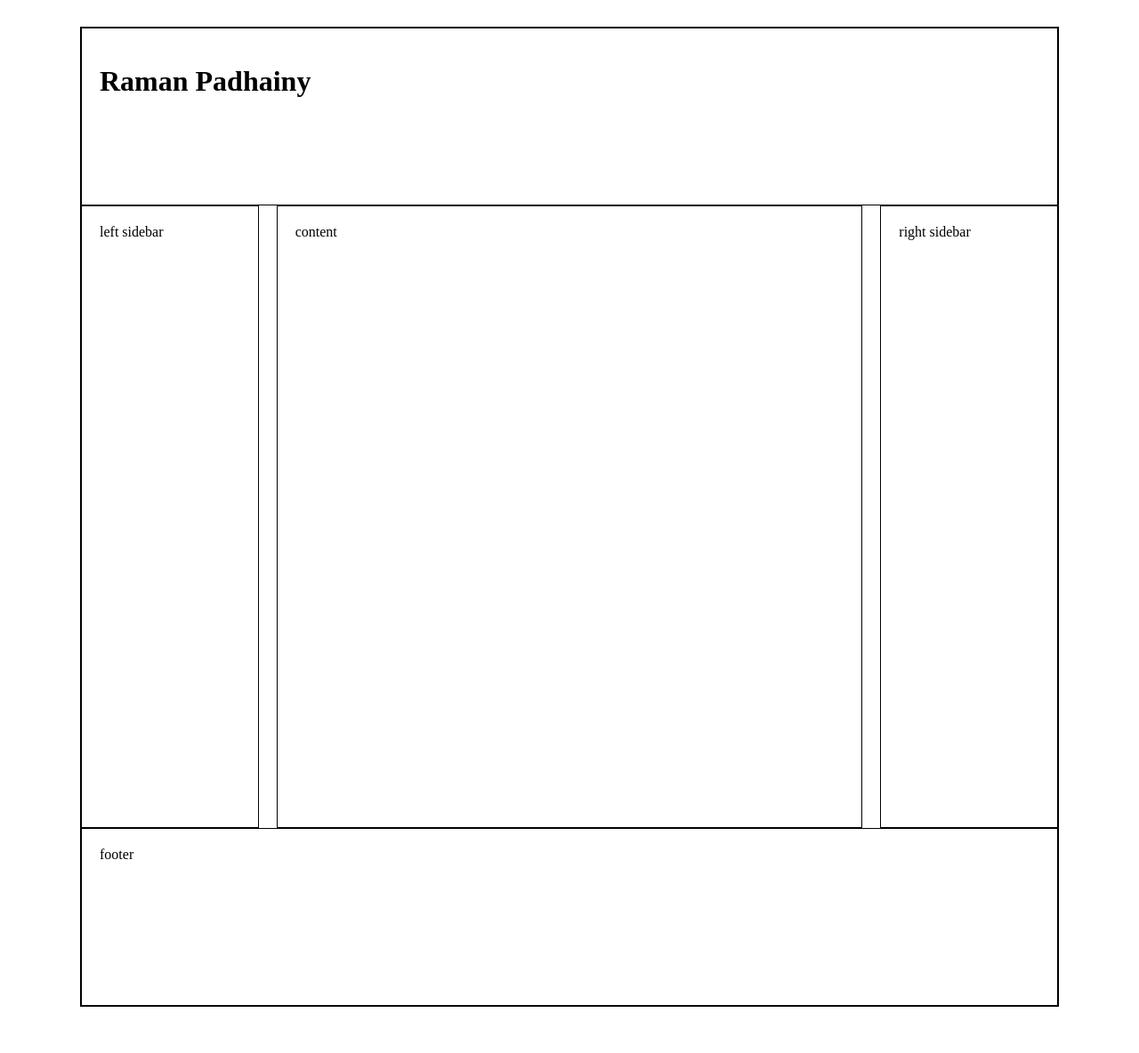
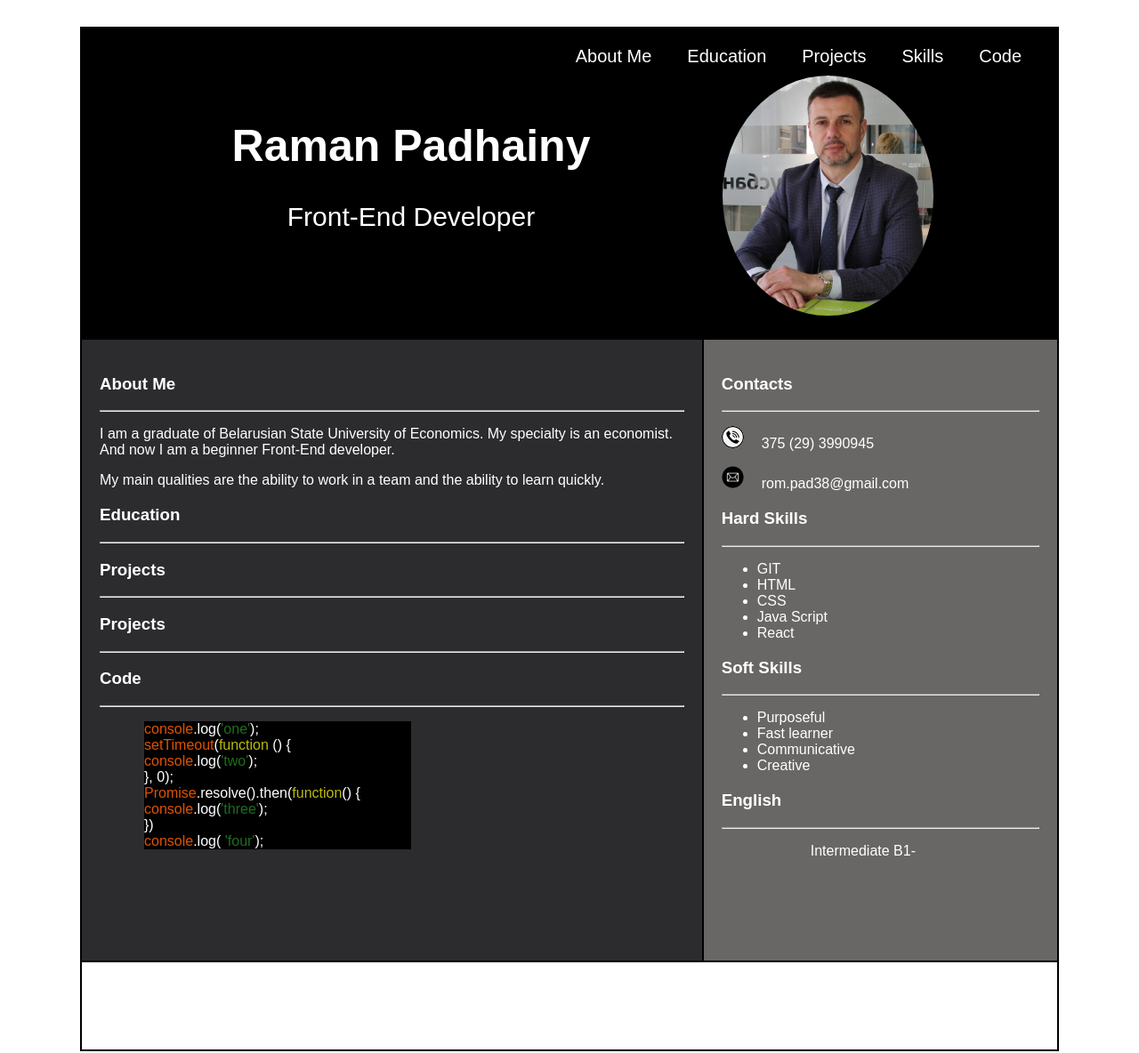
Before and after one commit to RomPad22/rsschool-cv, a plain HTML site: page index.html in a window 1280 px wide. Shown: the whole page at 89% size. Before the commit the page ends 1162 px from the top, so only its background shows below. Drawn offline with Linux system fonts and the light colour scheme.

Commit message:
chore: add text in html file

```diff
--- a/index.html
+++ b/index.html
@@ -1,33 +1,87 @@
 <!DOCTYPE html>
-<html>
+<html lang="en">
 
 <head>
     <meta charset="UTF-8">
     <meta http-equiv="X-UA-Compatible" content="IE=edge">
     <meta name="viewport" content="width=device-width, initial-scale=1.0">
-    <title>RSSchool-CV-HTML</title>
+    <title>CV-Padhainy</title>
     <link href="style.css" rel="stylesheet" type="text/css">
+    <link rel="icon" href="assets/favicon.ico">
 </head>
 
 <body>
     <div id="wrapper">
-	<div id="header">
+        <header class="header">
+            <nav class="nav">
+                <ul class="nav-list">
+                    <li class="nav-item"><a href="#aboutme" class="nav-link">About Me</a></li>
+                    <li class="nav-item"><a href="#education" class="nav-link">Education</a></li>
+                    <li class="nav-item"><a href="#projects" class="nav-link">Projects</a></li>
+                    <li class="nav-item"><a href="#skills" class="nav-link">Skills</a></li>
+                    <li class="nav-item"><a href="#code" class="nav-link">Code</a></li>
+                </ul>
+            </nav>
+            <div class="container">
+                <div class="about">
                     <h1>Raman Padhainy</h1>
+                    <h2>Front-End Developer</h2>
                 </div>
-	<div id="container">
-		<div id="left">
-			left sidebar
-		</div>
-		<div id="content">
-			content
-		</div>
-		<div id="right">
-			right sidebar
+                <div>
+                    <img class="foto" src="assets/img/foto.jpg" alt="My foto">
                 </div>
             </div>
-	<div id="footer">
+        </header>
+        <main class="container">
+            <div id="content">
+                <h3 id="aboutme">About Me </h3>
+                <hr>
+                <p>I am a graduate of Belarusian State University of Economics. My specialty is an economist. And now I am a beginner Front-End developer. </p>
+                <p> My main qualities are the ability to work in a team and the ability to learn quickly.</p>
+                <h3 id="education">Education</h3>
+                <hr>
+                <h3 id="projects">Projects </h3>
+                <hr>
+                <h3>Projects </h3>
+                <hr>
+                <h3 id="code">Code</h3>
+                <hr>
+                <p class="code">
+                    <span class="orange">console</span>.log(<span class="green">'one'</span>);<br/> <span class="orange">setTimeout</span>(<span class="yellow">function</span> () { <br/> <span class="orange">console</span>.log(<span class="green">'two'</span>);
+                    <br/> }, 0); <br/> <span class="orange">Promise</span>.resolve().then(<span class="yellow">function</span>() { <br> <span class="orange">console</span>.log(<span class="green">'three'</span>); <br/> }) <br/> <span class="orange">console</span>.log(
+                    <span class="green">'four'</span>);
+                </p>
+            </div>
+            <aside id="right">
+                <h3>Contacts</h3>
+                <hr>
+                <p><img class="icon" src="assets/png/icons-phone.png" alt="icon-phone">375 (29) 3990945 </p>
+                <p><img class="icon" src="assets/png/icons-mail.png" alt="icon-mail">rom.pad38@gmail.com </p>
+                <h3 id="skills">Hard Skills </h3>
+                <hr>
+                <ul>
+                    <li>GIT</li>
+                    <li>HTML</li>
+                    <li>CSS</li>
+                    <li>Java Script</li>
+                    <li>React</li>
+                </ul>
+                <h3>Soft Skills </h3>
+                <hr>
+                <ul>
+                    <li>Purposeful</li>
+                    <li>Fast learner</li>
+                    <li>Communicative</li>
+                    <li>Creative</li>
+                </ul>
+                <h3>English </h3>
+                <hr>
+                <p class="lang">Intermediate B1-</p>
+            </aside>
+        </main>
+        <footer id="footer">
             footer
-	</div>
+        </footer>
     </div>
 </body>
 
--- a/style.css
+++ b/style.css
@@ -1,40 +1,114 @@
 * {
     box-sizing: border-box;
+}
+
+html {
+    scroll-behavior: smooth;
 }
 
 #wrapper {
     width: 1100px;
     margin: 30px auto;
     border: 1px solid black;
+    font-family: Arial, Helvetica, sans-serif;
+    color: white;
 }
-#header {
-	height: 200px;
+
+.header {
+    height: 350px;
     padding: 20px;
     border: 1px solid black;
+    background-color: black;
+    color: white;
 }
-#container {
+
+.nav-list {
+    margin-top: 0;
+    margin-bottom: 10px;
+    display: flex;
+    justify-content: flex-end;
+    align-items: center;
+    list-style: none;
+    background-color: rgb(0, 0, 0);
+}
+
+.nav-link {
+    padding: 0 20px;
+    font-size: 20px;
+    text-decoration: none;
+    color: #ffffff;
+}
+
+.about {
+    width: 700px;
+    text-align: center;
+}
+
+h1 {
+    margin-top: 50px;
+    font: 600 50px Arial;
+}
+
+h2 {
+    margin: 0;
+    font: 400 30px Arial;
+}
+
+.foto {
+    height: 270px;
+    border-radius: 50%;
+}
+
+.container {
     display: flex;
 }
+
 #content {
-	width: 660px;
+    background-color: rgb(44, 44, 46);
+    width: 700px;
     height: 700px;
     padding: 20px;
     border: 1px solid black;
 }
-#left {
-	width: 200px;
-	margin-right: 20px;
+
+.code {
+    margin-left: 50px;
+    width: 300px;
+    background-color: black;
+}
+
+.orange {
+    color: rgb(223, 82, 0);
+}
+
+.yellow {
+    color: rgb(187, 187, 10);
+}
+
+.green {
+    color: rgb(29, 110, 29);
+}
+
+#right {
+    background-color: rgb(104, 103, 101);
+    width: 400px;
     padding: 20px;
     border: 1px solid black;
 }
-#right {
-	width: 200px;
-	margin-left: 20px;
+
+.icon {
+    width: 25px;
+    height: 25px;
+    margin-right: 20px;
+    border-radius: 50%;
+}
+
+.lang {
+    margin-left: 100px;
+}
+
+#footer {
+    height: 100px;
     padding: 20px;
     border: 1px solid black;
 }
-#footer {
-	height: 200px;
-	padding: 20px;
-	border: 1px solid black;
-}
```
Also changed, not shown: assets/img/foto.jpg (added), assets/png/icons-mail.png (added), assets/png/icons-phone.png (added). Lines whose indentation alone changed are shown as unchanged.
